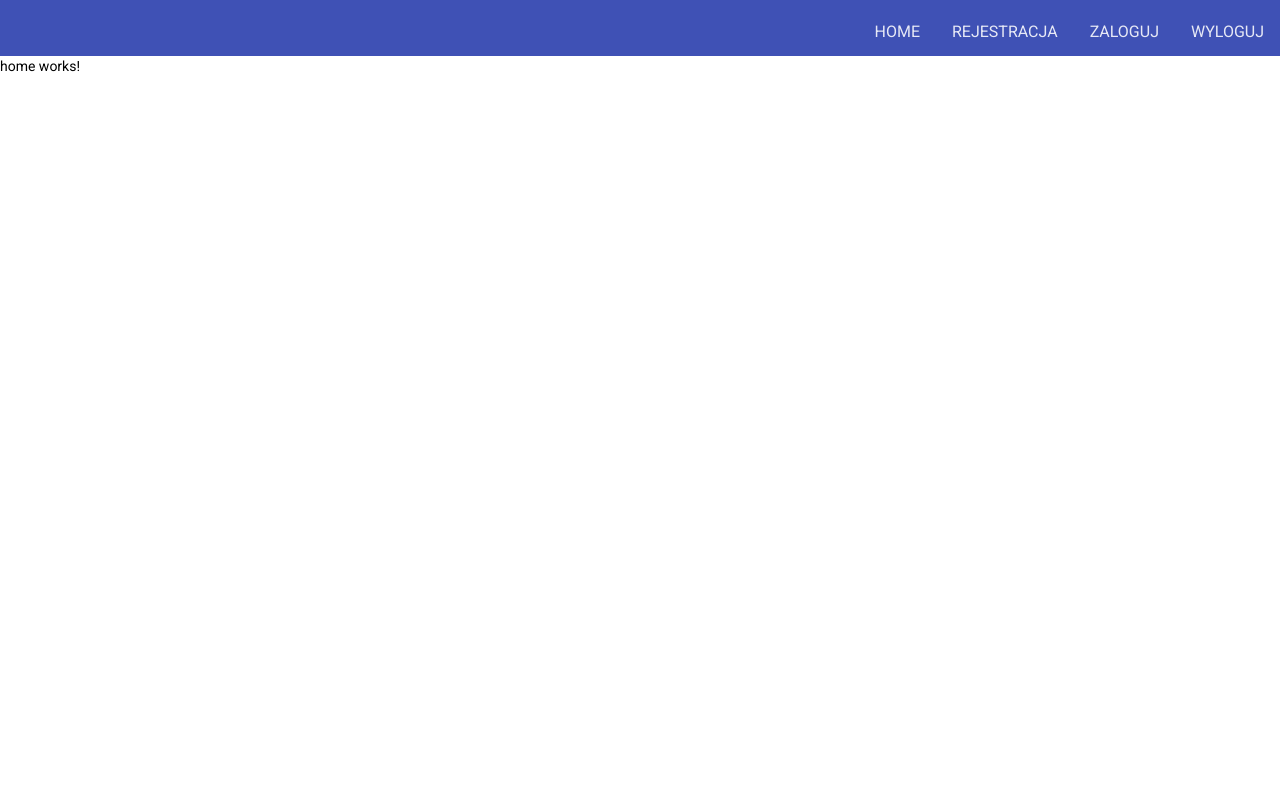
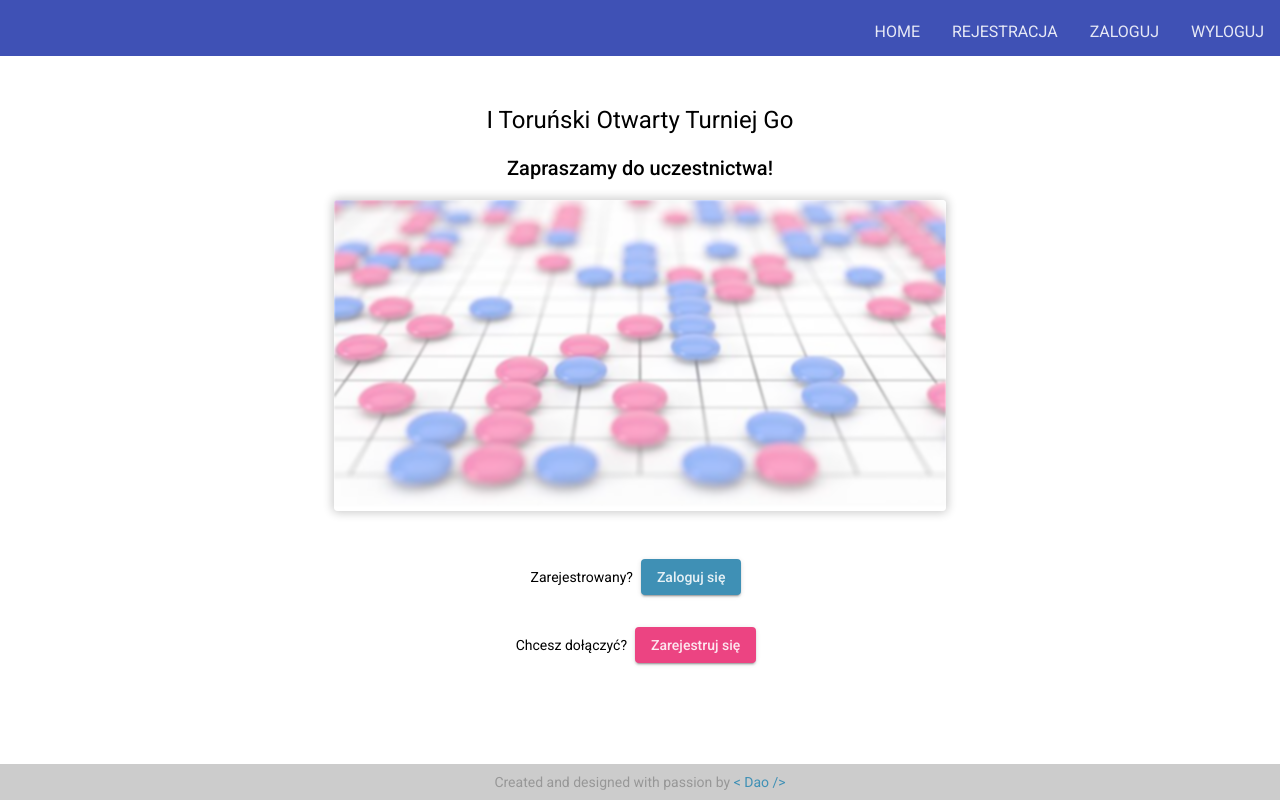
Before and after one commit to dao0dao/tournamentRegistration, an Angular app: page / in a window 1280 px wide. Built offline with nearby package versions, Linux system fonts and the light colour scheme.

Commit message:
complete home page

```diff
--- a/src/app/app.component.html
+++ b/src/app/app.component.html
@@ -1,3 +1,4 @@
+<div class="app">
     <nav>
         <div class="mobile">
             <button
@@ -32,11 +33,7 @@
                     </a>
                 </mat-nav-list>
             </mat-menu>
-
-
         </div>
-
-
         <div class="desktop">
             <mat-nav-list>
                 <a
@@ -65,3 +62,16 @@
     <div class="router">
         <router-outlet></router-outlet>
     </div>
+    <footer>
+        <p>
+            Created and designed with passion by
+            <a
+                target="_blank"
+                href="https://dao0dao.github.io/dao/">
+                <span><</span>
+                Dao
+                <span>/></span>
+            </a>
+        </p>
+    </footer>
+</div>
--- a/src/app/app.component.scss
+++ b/src/app/app.component.scss
@@ -1,24 +1,30 @@
 @import "src/assets/colors";
 
+.app {
+    min-height: 100vh;
+    display: flex;
+    flex-direction: column;
+    justify-content: center;
+    align-items: stretch;
+}
+.router {
+    flex-grow: 1;
+}
 .mobile,
 .desktop {
     background-color: $primaryColor;
 }
-
 .mobile {
     padding: 0.3rem;
     display: flex;
-    justify-content: end;
+    justify-content: flex-end;
     align-items: center;
     .btn {
         color: $whiteColor;
         font-size: 1.5rem;
     }
 }
-
 .desktop {
-    position: sticky;
-    top: 0;
     display: none;
     .mat-nav-list {
         max-width: 1900px;
@@ -30,15 +36,16 @@
         a {
             width: auto;
             color: $whiteColor;
+            &:hover {
+                color: $warnColor;
+            }
         }
     }
 }
-
 .router {
     max-width: 1900px;
     margin: 0 auto;
 }
-
 @media (min-width: 992px) {
     .mobile {
         display: none;
@@ -47,3 +54,16 @@
         display: block;
     }
 }
+footer {
+    padding: 0.5rem 0;
+    background-color: $greyColor;
+    text-align: center;
+    p {
+        margin: 0;
+        color: $disableColor;
+    }
+    a {
+        color: $secondaryColor;
+        text-decoration: none;
+    }
+}
--- a/src/app/pages/home/home.component.html
+++ b/src/app/pages/home/home.component.html
@@ -1 +1,25 @@
-<p>home works!</p>
+<div class="container column flex-center">
+    <h1>I Toruński Otwarty Turniej Go</h1>
+    <h2>Zapraszamy do uczestnictwa!</h2>
+    <div class="image">
+        <img src="assets/img/go.jpg" alt="Goban image">
+    </div>
+    <div class="row flex-center">
+        <p>Zarejestrowany?</p>
+        <button
+            class="btn btn--secondary"
+            mat-raised-button
+            (click)="router.navigate(['/login'])">
+            Zaloguj się
+        </button>
+    </div>
+    <div class="row flex-center">
+        <p>Chcesz dołączyć?</p>
+        <button
+            class="btn btn--warn"
+            mat-raised-button
+            (click)="router.navigate(['/register'])">
+            Zarejestruj się
+        </button>
+    </div>
+</div>
--- a/src/app/pages/home/home.component.scss
+++ b/src/app/pages/home/home.component.scss
@@ -0,0 +1,53 @@
+@import "src/assets/colors";
+
+.column {
+    display: flex;
+    flex-direction: column;
+}
+.row {
+    margin: 1rem auto;
+    display: flex;
+    p {
+        margin: 0;
+    }
+}
+.flex-center {
+    justify-content: center;
+    align-items: center;
+}
+.container {
+    margin-top: 3rem;
+}
+.image {
+    position: relative;
+    margin: 0 5px;
+    border-radius: 4px;
+    overflow: hidden;
+    box-shadow: 0 0 10px 2px $greyColor;
+    &::after {
+        position: absolute;
+        top: 0;
+        width: 100%;
+        height: 100%;
+        display: block;
+        content: "";
+        background-color: #ffffff80;
+    }
+    img {
+        width: 100%;
+        filter: blur(1px);
+    }
+}
+.image + .row{
+    margin-top: 3rem;
+}
+.btn {
+    margin: 0 0.5rem;
+    color: $whiteColor;
+}
+.btn--secondary {
+    background-color: $secondaryColor;
+}
+.btn--warn {
+    background-color: $warnColor;
+}
--- a/src/app/pages/home/home.component.ts
+++ b/src/app/pages/home/home.component.ts
@@ -1,4 +1,5 @@
 import { Component, OnInit } from '@angular/core';
+import { Router } from '@angular/router';
 
 @Component({
   selector: 'app-home',
@@ -7,7 +8,7 @@ import { Component, OnInit } from '@angular/core';
 })
 export class HomeComponent implements OnInit {
 
-  constructor() { }
+  constructor(public router: Router) { }
 
   ngOnInit(): void {
   }
--- a/src/assets/colors.scss
+++ b/src/assets/colors.scss
@@ -1,2 +1,6 @@
 $primaryColor: #3f51b5;
+$secondaryColor: #3f90b5;
+$warnColor: #ec4482;
 $whiteColor: #ffffffde;
+$greyColor: #00000033;
+$disableColor: #00000042;
```
Also changed, not shown: src/assets/img/go.jpg (added). Lines whose indentation alone changed are shown as unchanged.
